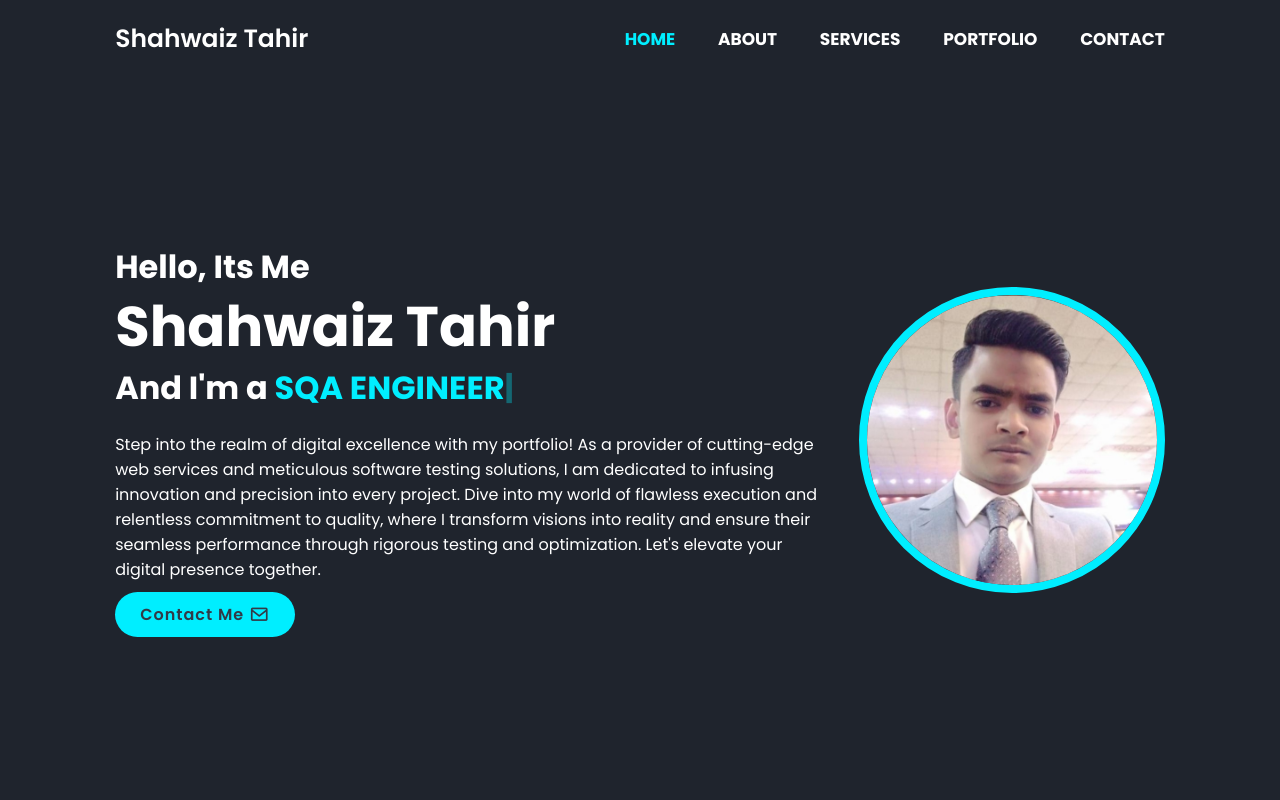
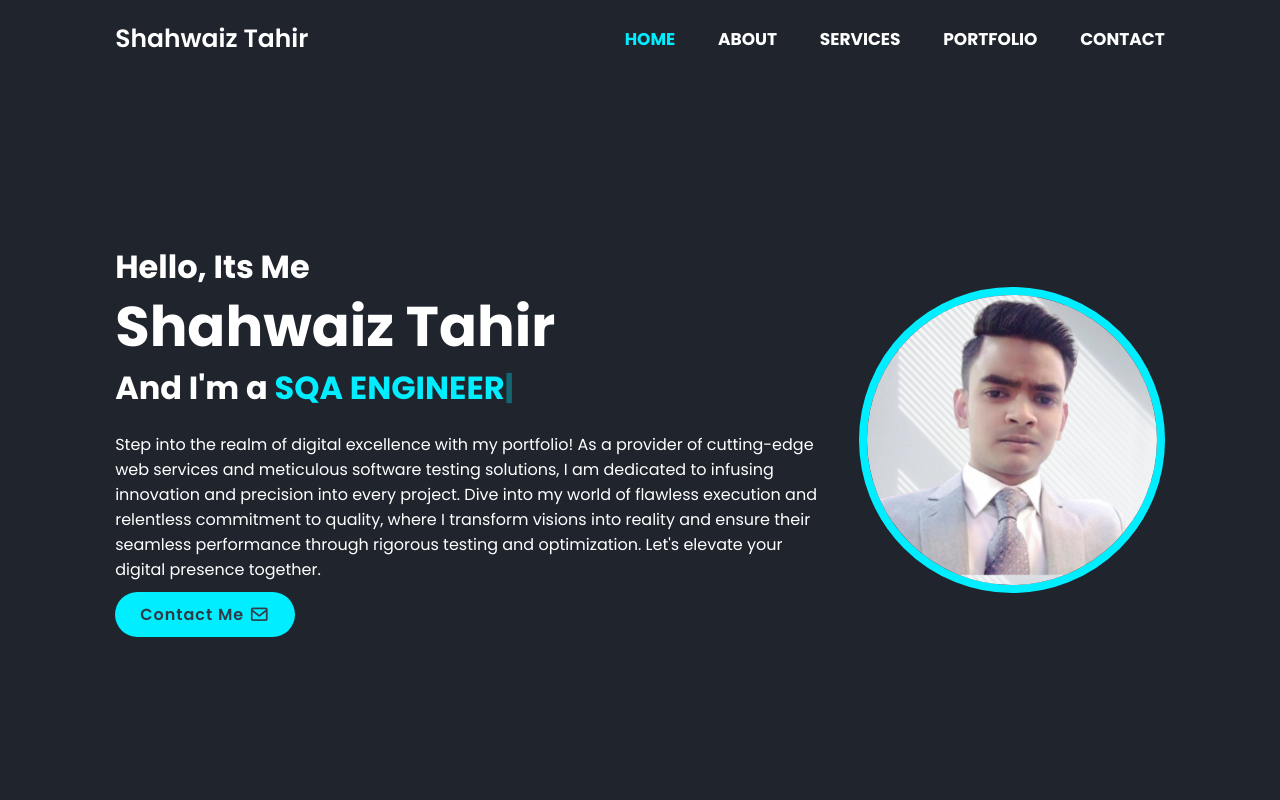
Before and after one commit to Shahwaiz050/portfolio-website, a plain HTML site: page index.html in a window 1280 px wide. Shown: the top 800 px of the page. Drawn offline with nearby package versions, Linux system fonts and the light colour scheme.

Commit message:
profile pic updated

```diff
--- a/index.html
+++ b/index.html
@@ -54,7 +54,7 @@
 
     </div>
     <div class="home-img profile-pic">
-      <img src="./images/profile.jpeg" alt="" >
+      <img src="./images/profile-pic.jpeg" alt="" >
     </div>
   </section>
   <!-- about section design  -->
```
Also changed, not shown: images/profile-pic.jpeg (added).
